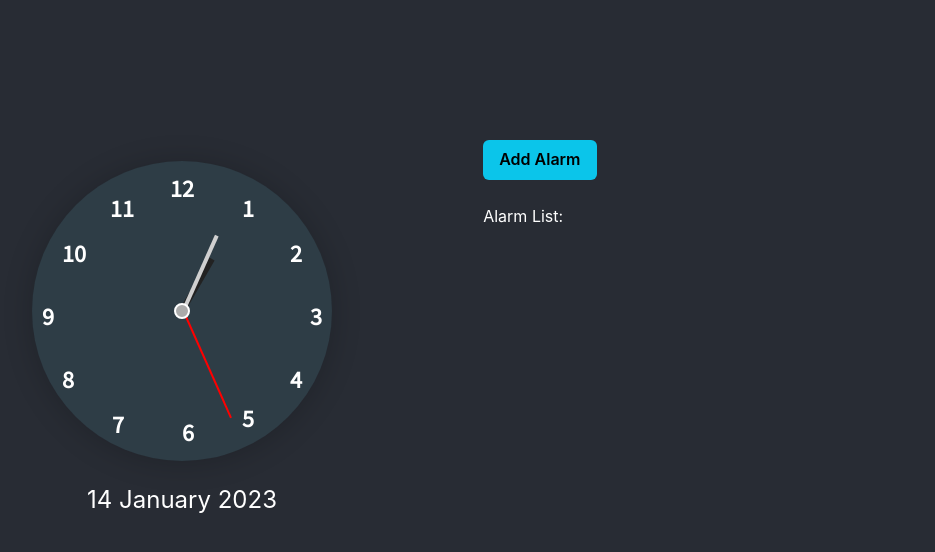
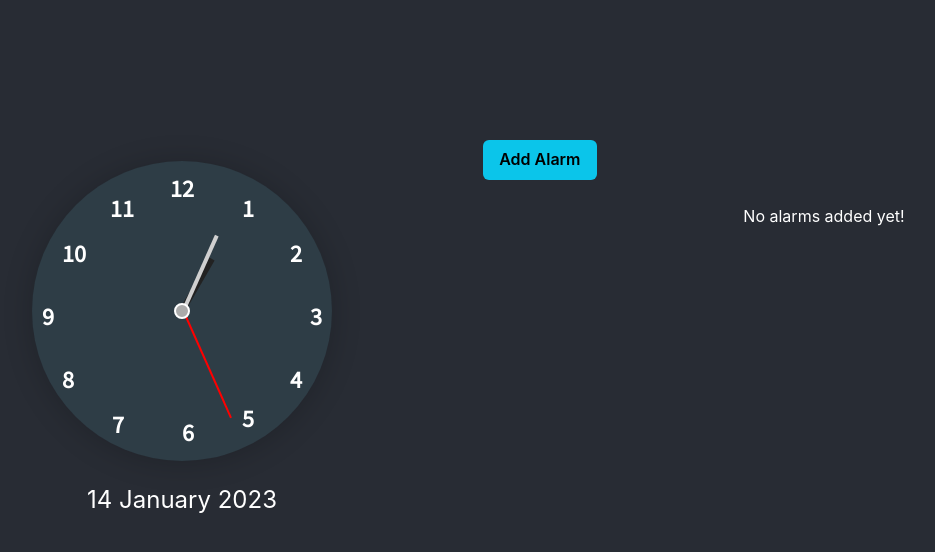
Before and after one commit to dionegoh/hacknroll_mampos, a React (Create React App) app: page / in a window 1280 px wide. Shown: the top 552 px of the page, without its empty margins (30-965 px from the left). Built offline with nearby package versions, Linux system fonts and the light colour scheme.

Commit message:
improve ui

```diff
--- a/src/App.js
+++ b/src/App.js
@@ -36,11 +36,10 @@ function App() {
               <Box w='10%'></Box>
               <AddAlarmButton />
             </Flex>
-            <Flex w='100%' justifyContent='flex-start'>
-              <Box w='10%'></Box>
-              <Text color='#fff' paddingTop='16px'>Alarm List:</Text>
-            </Flex>
-              {alarmList.map((item) => (
+
+              {(alarmList.length == 0) && <Text color='#fff' paddingTop='16px'>No alarms added yet!</Text>
+  }
+              {(alarmList.length > 0) && alarmList.map((item) => (
                 <Alarm hour={item.hour} minutes={item.minutes} difficulty={item.difficulty} alarmId={item.alarmId} />
               ))}
 
--- a/src/components/alarm.js
+++ b/src/components/alarm.js
@@ -1,5 +1,6 @@
 import { useState, useEffect, useRef, useContext } from 'react';
 import {
+	Badge,
 	Box, Button, ChakraProvider, HStack, IconButton, Text, VStack,
 	AlertDialog,
 	AlertDialogOverlay,
@@ -69,13 +70,13 @@ function Alarm(props) {
 
 	return (
 		<ChakraProvider>
-			<HStack w='400px'>
-				<HStack w='70%'>
+			<HStack w='80%'>
+				<HStack w='70%' spacing={8}>
 					<VStack>
 						<Text color='#FFF' fontSize='4xl' as='b'>{time}</Text>
 					</VStack>
 					<Box>
-						<Text color='#FFF' fontSize='md' as='u'>{alarmProfile.difficulty}</Text>
+						<Badge colorScheme='purple' fontSize='md'>{alarmProfile.difficulty}</Badge>
 					</Box>
 				</HStack>
 				<HStack w='30%'>
@@ -122,10 +123,10 @@ function Alarm(props) {
 								</HStack>
 								<HStack>
 									<Text>Difficulty:</Text>
-									<Select w='100%' onChange={e => setDifficulty(e)}>
-										<option value='option1'>easy</option>
-										<option value='option2'>medium</option>
-										<option value='option2'>hard</option>
+									<Select w='100%' onChange={e => {setDifficulty(e)}}>
+										<option value='easy'>easy</option>
+										<option value='medium'>medium</option>
+										<option value='hard'>hard</option>
 									</Select>
 								</HStack>
 							</VStack>
```
